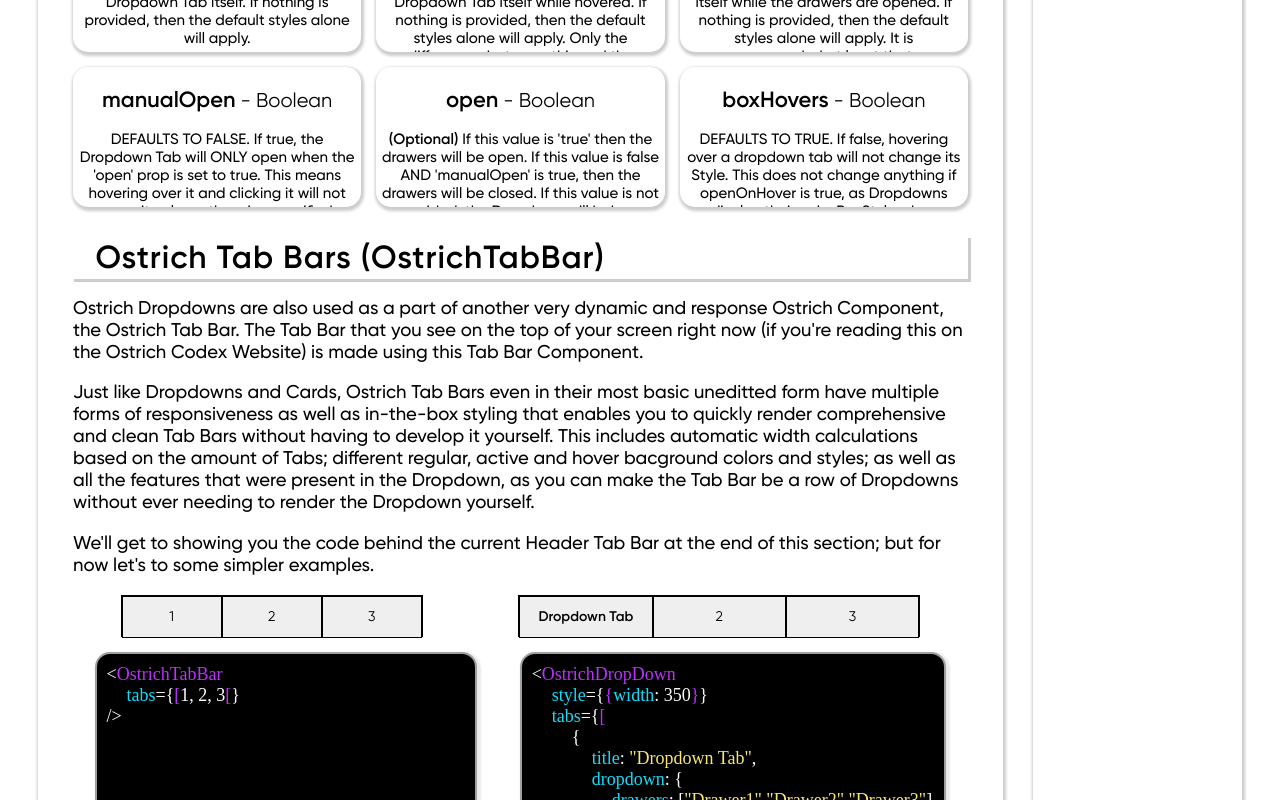
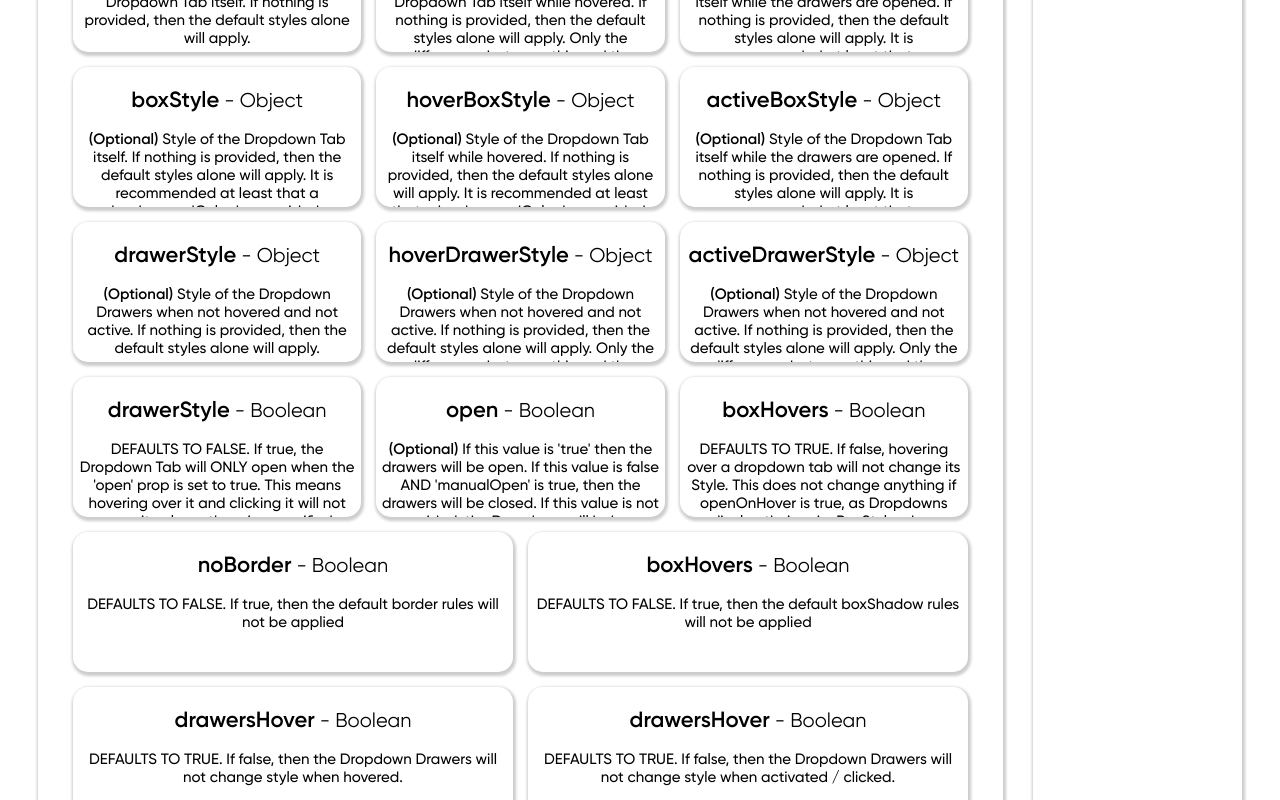
Before and after one commit to NLanese/the-codex, a Next.js app: page /showcases/ostrich-components/ostrich-showcase in a window 1280 px wide. Shown: the part 4580-5380 px from the top of the page. Built offline with nearby package versions, Linux system fonts and the light colour scheme.

Commit message:
Update ostrich-showcase.js

```diff
--- a/pages/showcases/ostrich-components/ostrich-showcase.js
+++ b/pages/showcases/ostrich-components/ostrich-showcase.js
@@ -1383,7 +1383,99 @@ export default function OstrichShowcase() {
 
             </div>
 
-             {/* Props Row Five */}
+            {/* Props Row Five */}
+            <div style={{display: 'flex',
+                flexDirection: 'row',
+                justifyContent: 'space-between',
+                marginTop: 15,
+                height: 140,
+                gap: 15
+            }}>
+                <OstCard style={{flex: 3, padding: 5, position: 'relative', overflow: 'scroll', paddingLeft: 3, paddingRight: 3}}>
+                    <div>
+                        <p style={{textAlign: 'center'}}>
+                            <span style={Styles.Fonts.h3}>boxStyle</span>
+                            <span style={Styles.Fonts.h2}> - Object</span>
+                        </p>
+                        <p style={{...Styles.Fonts.basic, marginTop: 10, textAlign: 'center', fontSize: 15}}>
+                            <span style={{fontWeight: 600}}>(Optional)</span> Style of the Dropdown Tab itself. If nothing is provided, then the default styles alone will apply. It is recommended at least that a backgroundColor be provided.
+                        </p>
+                    </div>
+                </OstCard>
+
+                <OstCard style={{flex: 3, padding: 5, position: 'relative', overflow: 'scroll', paddingLeft: 3, paddingRight: 3}}>
+                    <div>
+                        <p style={{textAlign: 'center'}}>
+                            <span style={Styles.Fonts.h3}>hoverBoxStyle</span>
+                            <span style={Styles.Fonts.h2}> - Object</span>
+                        </p>
+                        <p style={{...Styles.Fonts.basic, marginTop: 10, textAlign: 'center', fontSize: 15}}>
+                            <span style={{fontWeight: 600}}>(Optional)</span> Style of the Dropdown Tab itself while hovered. If nothing is provided, then the default styles alone will apply. It is recommended at least that a backgroundColor be provided. Only the differences between this and the boxStyle will need to be includes, as this will inherit
+                        </p>
+                    </div>
+                </OstCard>
+
+                <OstCard style={{flex: 3, padding: 5, position: 'relative', overflow: 'scroll', paddingLeft: 3, paddingRight: 3}}>
+                    <div>
+                        <p style={{textAlign: 'center'}}>
+                            <span style={Styles.Fonts.h3}>activeBoxStyle</span>
+                            <span style={Styles.Fonts.h2}> - Object</span>
+                        </p>
+                        <p style={{...Styles.Fonts.basic, marginTop: 10, textAlign: 'center', fontSize: 15}}>
+                        <span style={{fontWeight: 600}}>(Optional)</span> Style of the Dropdown Tab itself while the drawers are opened. If nothing is provided, then the default styles alone will apply. It is recommended at least that a backgroundColor be provided. Only the differences between this and the boxStyle will need to be includes, as this will inherit
+                        </p>
+                    </div>
+                </OstCard>
+
+            </div>
+
+            {/* Props Row Six */}
+            <div style={{display: 'flex',
+                flexDirection: 'row',
+                justifyContent: 'space-between',
+                marginTop: 15,
+                height: 140,
+                gap: 15
+            }}>
+                <OstCard style={{flex: 3, padding: 5, position: 'relative', overflow: 'scroll', paddingLeft: 3, paddingRight: 3}}>
+                    <div>
+                        <p style={{textAlign: 'center'}}>
+                            <span style={Styles.Fonts.h3}>drawerStyle</span>
+                            <span style={Styles.Fonts.h2}> - Object</span>
+                        </p>
+                        <p style={{...Styles.Fonts.basic, marginTop: 10, textAlign: 'center', fontSize: 15}}>
+                            <span style={{fontWeight: 600}}>(Optional)</span> Style of the Dropdown Drawers when not hovered and not active. If nothing is provided, then the default styles alone will apply.
+                        </p>
+                    </div>
+                </OstCard>
+
+                <OstCard style={{flex: 3, padding: 5, position: 'relative', overflow: 'scroll', paddingLeft: 3, paddingRight: 3}}>
+                    <div>
+                        <p style={{textAlign: 'center'}}>
+                            <span style={Styles.Fonts.h3}>hoverDrawerStyle</span>
+                            <span style={Styles.Fonts.h2}> - Object</span>
+                        </p>
+                        <p style={{...Styles.Fonts.basic, marginTop: 10, textAlign: 'center', fontSize: 15}}>
+                            <span style={{fontWeight: 600}}>(Optional)</span> Style of the Dropdown Drawers when not hovered and not active. If nothing is provided, then the default styles alone will apply. Only the differences between this and the drawerStyle will need to be includes, as this will inherit
+                        </p>
+                    </div>
+                </OstCard>
+
+                <OstCard style={{flex: 3, padding: 5, position: 'relative', overflow: 'scroll', paddingLeft: 3, paddingRight: 3}}>
+                    <div>
+                        <p style={{textAlign: 'center'}}>
+                            <span style={Styles.Fonts.h3}>activeDrawerStyle</span>
+                            <span style={Styles.Fonts.h2}> - Object</span>
+                        </p>
+                        <p style={{...Styles.Fonts.basic, marginTop: 10, textAlign: 'center', fontSize: 15}}>
+                            <span style={{fontWeight: 600}}>(Optional)</span> Style of the Dropdown Drawers when not hovered and not active. If nothing is provided, then the default styles alone will apply. Only the differences between this and the drawerStyle will need to be includes, as this will inherit
+                        </p>
+                    </div>
+                </OstCard>
+
+            </div>
+
+             {/* Props Row Seven */}
              <div style={{display: 'flex',
                 flexDirection: 'row',
                 justifyContent: 'space-between',
@@ -1394,7 +1486,7 @@ export default function OstrichShowcase() {
                 <OstCard style={{flex: 3, padding: 5, position: 'relative', overflow: 'scroll', paddingLeft: 3, paddingRight: 3}}>
                     <div>
                         <p style={{textAlign: 'center'}}>
-                            <span style={Styles.Fonts.h3}>manualOpen</span>
+                            <span style={Styles.Fonts.h3}>drawerStyle</span>
                             <span style={Styles.Fonts.h2}> - Boolean</span>
                         </p>
                         <p style={{...Styles.Fonts.basic, marginTop: 10, textAlign: 'center', fontSize: 15}}>
@@ -1423,6 +1515,76 @@ export default function OstrichShowcase() {
                         </p>
                         <p style={{...Styles.Fonts.basic, marginTop: 10, textAlign: 'center', fontSize: 15}}>
                           DEFAULTS TO TRUE. If false, hovering over a dropdown tab will not change its Style. This does not change anything if openOnHover is true, as Dropdowns display their aciveBoxStyle when opened.
+                        </p>
+                    </div>
+                </OstCard>
+
+            </div>
+
+            {/* Props Row Eight */}
+            <div style={{display: 'flex',
+                flexDirection: 'row',
+                justifyContent: 'space-between',
+                marginTop: 15,
+                height: 140,
+                gap: 15
+            }}>
+
+                <OstCard style={{flex: 3, padding: 5, position: 'relative', overflow: 'scroll', paddingLeft: 3, paddingRight: 3}}>
+                    <div>
+                        <p style={{textAlign: 'center'}}>
+                            <span style={Styles.Fonts.h3}>noBorder</span>
+                            <span style={Styles.Fonts.h2}> - Boolean</span>
+                        </p>
+                        <p style={{...Styles.Fonts.basic, marginTop: 10, textAlign: 'center', fontSize: 15}}>
+                            DEFAULTS TO FALSE. If true, then the default border rules will not be applied
+                        </p>
+                    </div>
+                </OstCard>
+
+                <OstCard style={{flex: 3, padding: 5, position: 'relative', overflow: 'scroll', paddingLeft: 3, paddingRight: 3}}>
+                    <div>
+                        <p style={{textAlign: 'center'}}>
+                            <span style={Styles.Fonts.h3}>boxHovers</span>
+                            <span style={Styles.Fonts.h2}> - Boolean</span>
+                        </p>
+                        <p style={{...Styles.Fonts.basic, marginTop: 10, textAlign: 'center', fontSize: 15}}>
+                            DEFAULTS TO FALSE. If true, then the default boxShadow rules will not be applied
+                        </p>
+                    </div>
+                </OstCard>
+
+            </div>
+
+            {/* Props Row Nine */}
+            <div style={{display: 'flex',
+                flexDirection: 'row',
+                justifyContent: 'space-between',
+                marginTop: 15,
+                height: 140,
+                gap: 15
+            }}>
+
+                <OstCard style={{flex: 3, padding: 5, position: 'relative', overflow: 'scroll', paddingLeft: 3, paddingRight: 3}}>
+                    <div>
+                        <p style={{textAlign: 'center'}}>
+                            <span style={Styles.Fonts.h3}>drawersHover</span>
+                            <span style={Styles.Fonts.h2}> - Boolean</span>
+                        </p>
+                        <p style={{...Styles.Fonts.basic, marginTop: 10, textAlign: 'center', fontSize: 15}}>
+                            DEFAULTS TO TRUE. If false, then the Dropdown Drawers will not change style when hovered.
+                        </p>
+                    </div>
+                </OstCard>
+
+                <OstCard style={{flex: 3, padding: 5, position: 'relative', overflow: 'scroll', paddingLeft: 3, paddingRight: 3}}>
+                    <div>
+                        <p style={{textAlign: 'center'}}>
+                            <span style={Styles.Fonts.h3}>drawersHover</span>
+                            <span style={Styles.Fonts.h2}> - Boolean</span>
+                        </p>
+                        <p style={{...Styles.Fonts.basic, marginTop: 10, textAlign: 'center', fontSize: 15}}>
+                            DEFAULTS TO TRUE. If false, then the Dropdown Drawers will not change style when activated / clicked.
                         </p>
                     </div>
                 </OstCard>
```
